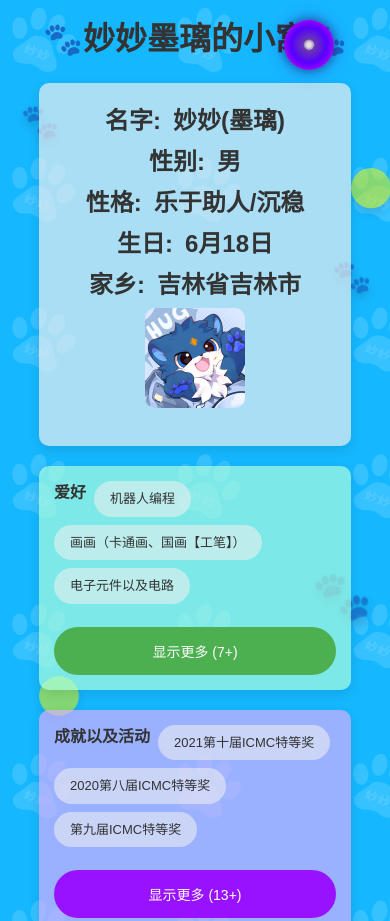
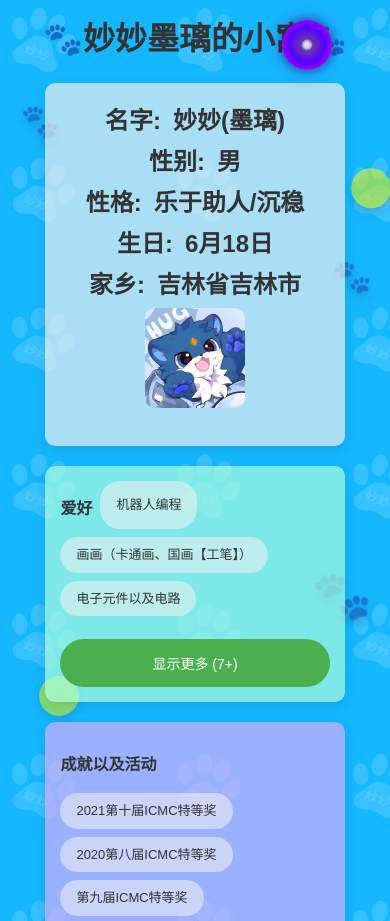
Before and after one commit to 13579xuhe/miaomiao-server, a plain HTML site: page index.html in a window 390 px wide. Shown: the top 921 px of the page. Drawn offline with Linux system fonts and the light colour scheme; a web font is replaced by a local one.

Commit message:
网站检测更改

```diff
--- a/css/style.css
+++ b/css/style.css
@@ -19,7 +19,6 @@ title{
 
 /* ===== 基础样式 ===== */
 * {
-    margin: 0;
     padding: 0;
     box-sizing: border-box;
 }
@@ -44,7 +43,6 @@ header {
 }
 
 h1 {
-    font-size: clamp(1.25rem, 2.5vw, 2rem);
     margin: 15px 0;
 }
 
--- a/index.html
+++ b/index.html
@@ -6,6 +6,7 @@
     <link rel="stylesheet" href="css/style.css">
     <meta name="viewport" content="width=device-width, initial-scale=1.0, maximum-scale=1.0, user-scalable=no">
     <script src="move.js"></script>
+    <script defer src="https://cloud.umami.is/script.js" data-website-id="41e2a773-9216-4cb5-b08d-3d5ec0e4f746"></script>
 </head>
 
 <body>
```
Also changed, not shown: wispyn.html (+1 -0 lines).
